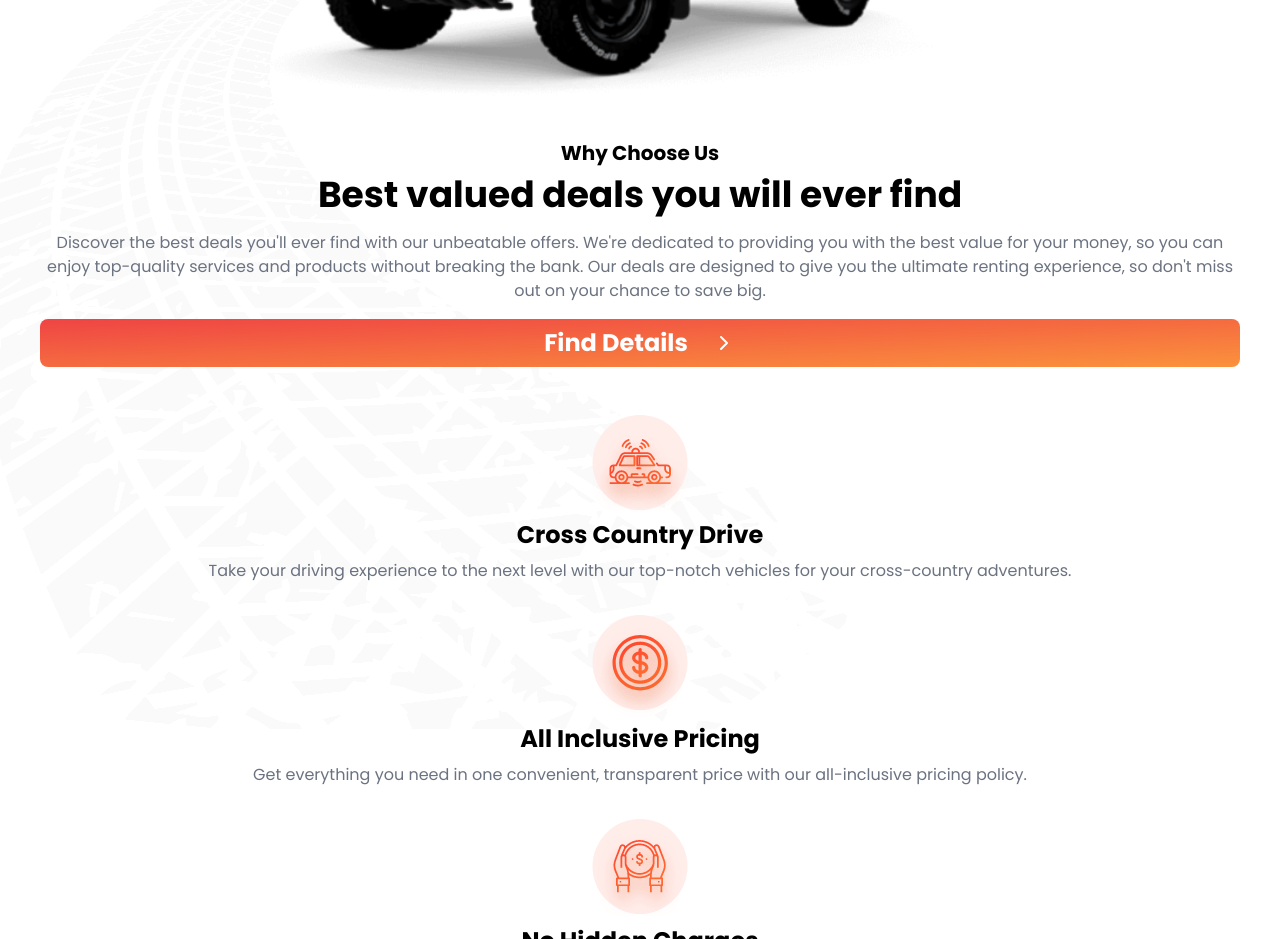
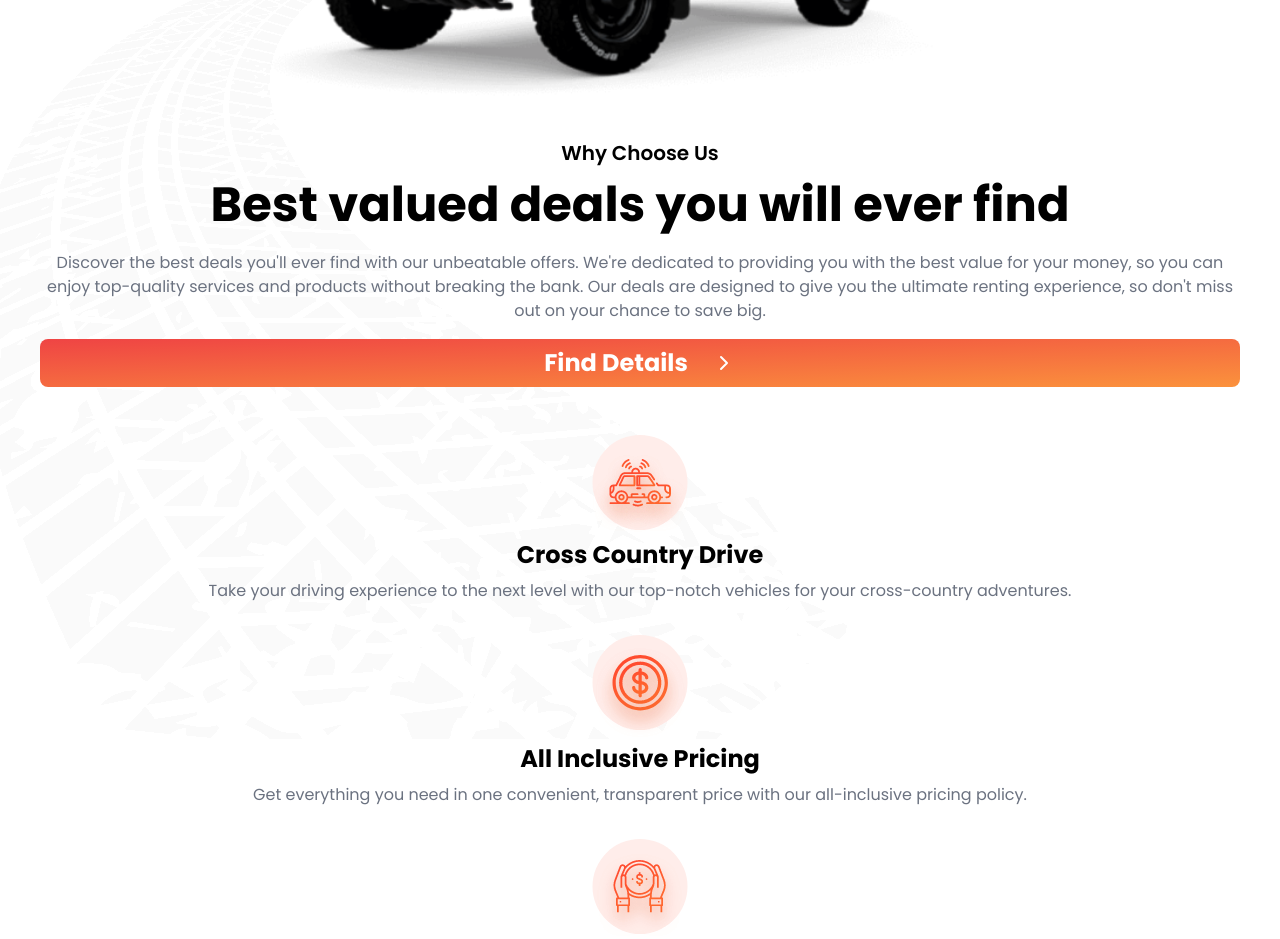
Before and after one commit to BytePrashant/Rental-Ride, a Next.js app: page / in a window 1280 px wide. Shown: the part 6100-7039 px from the top of the page. Built offline with nearby package versions, Linux system fonts and the light colour scheme.

Commit message:
made changes in Choose

```diff
--- a/src/components/Choose.tsx
+++ b/src/components/Choose.tsx
@@ -9,14 +9,12 @@ export function Choose() {
         <div className="container mx-auto px-10">
           <img src="./choose-car.png" alt="" className="w-full h-auto m-auto" />
           <div className="text-container flex flex-col gap-12">
-            <div className="text-container-left">
-              <h4 className="text-xl font-bold flex text-center justify-center mb-2">
-                Why Choose Us
-              </h4>
-              <h2 className="text-4xl font-bold flex text-center justify-center mb-4">
+            <div className="text-container-left flex flex-col text-center">
+              <h4 className="text-xl font-semibold mb-2">Why Choose Us</h4>
+              <h2 className="text-5xl font-bold mb-4 leading-tight">
                 Best valued deals you will ever find
               </h2>
-              <p className="flex text-center justify-center leading-normal text-md text-gray-500 mb-4">
+              <p className="leading-normal text-gray-500 mb-4">
                 Discover the best deals you'll ever find with our unbeatable
                 offers. We're dedicated to providing you with the best value for
                 your money, so you can enjoy top-quality services and products
```
